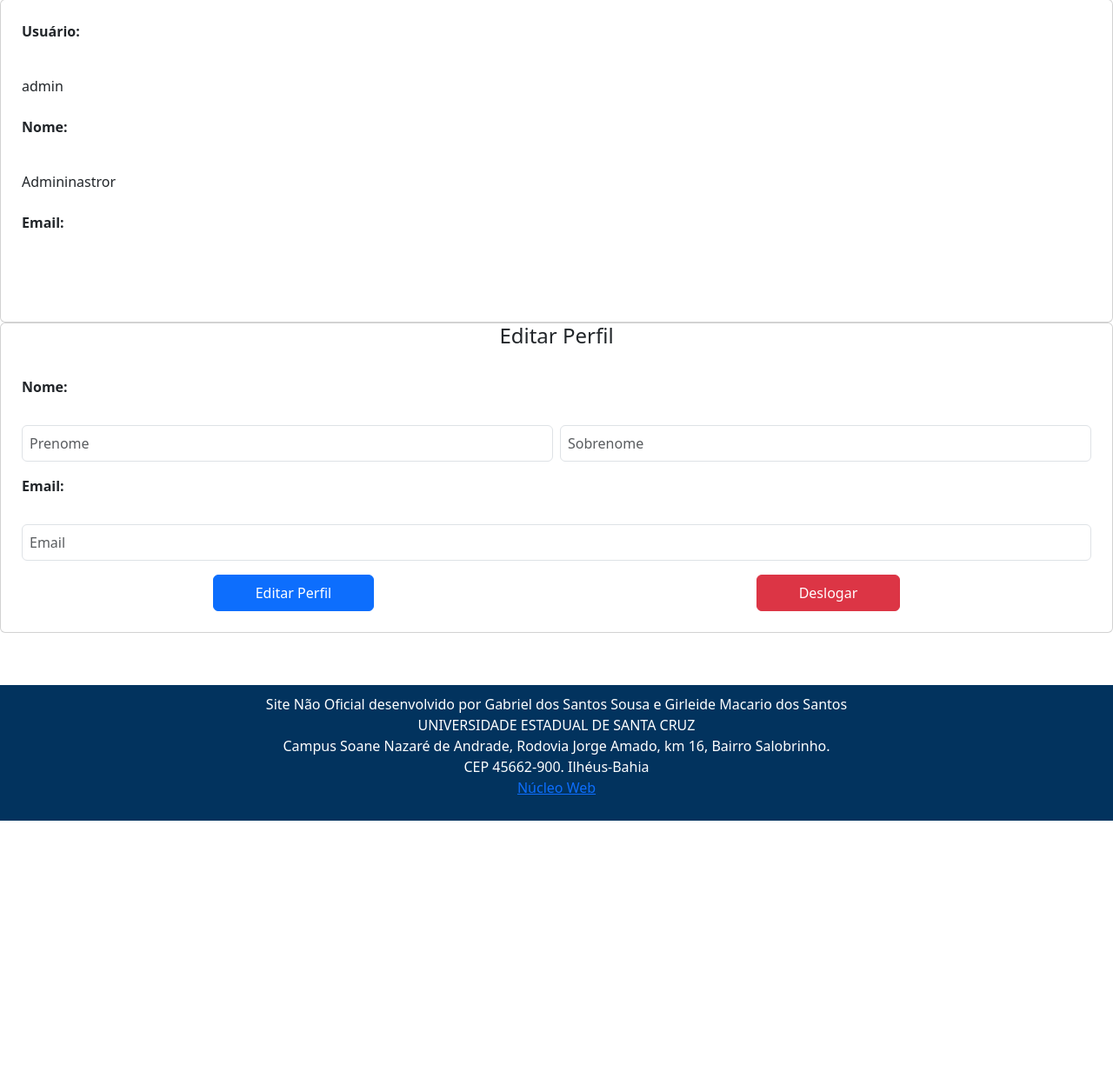
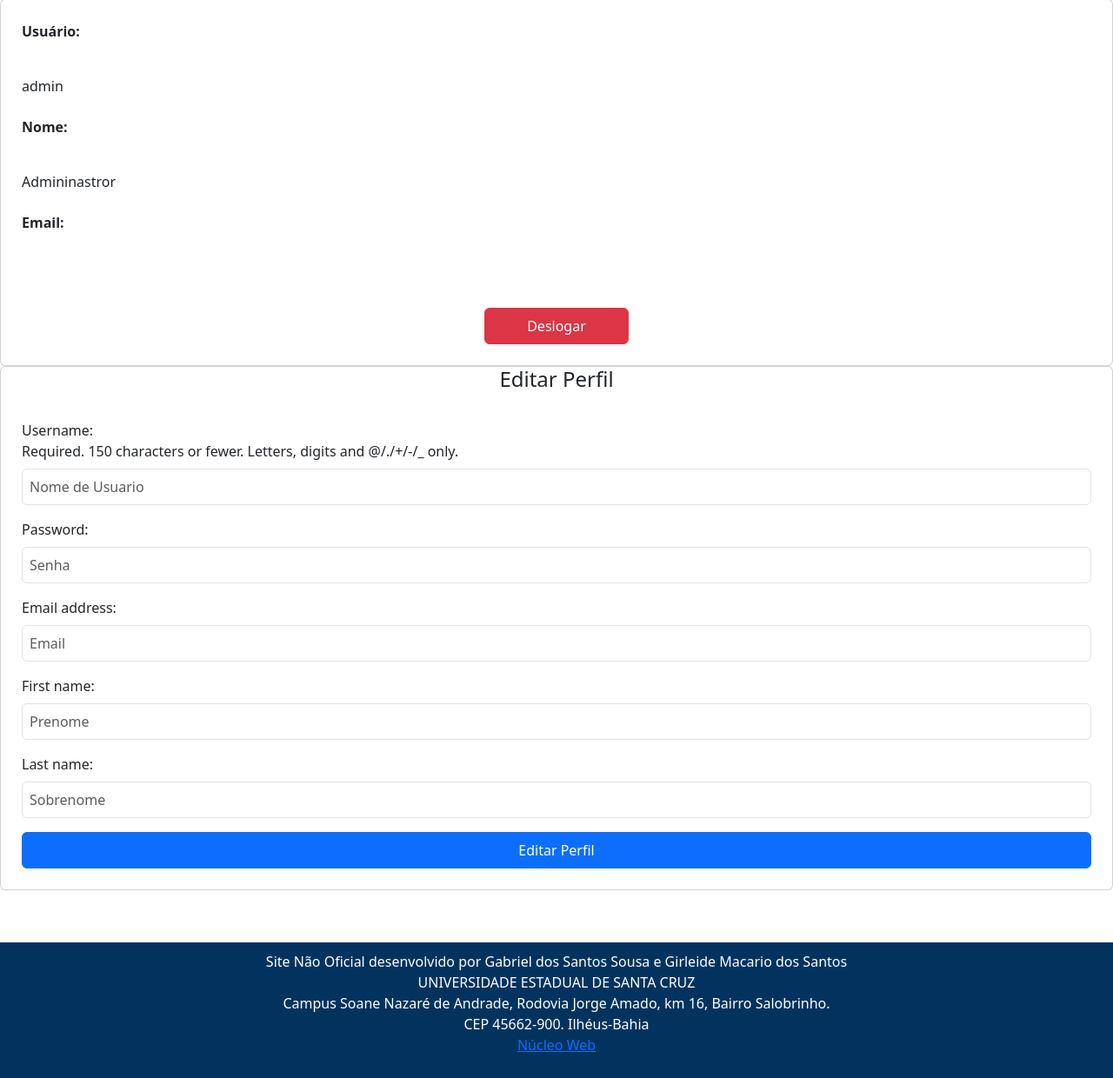
Before and after one commit to gsousa143/site_uesc, a Django app: page /usuario/ in a window 1280 px wide. Shown: the part 242-1482 px from the top of the page at 87% size. Before the commit the page ends 1186 px from the top, so only its background shows below. Run offline with Django 5.2, Linux system fonts and the light colour scheme; a user stored in the database is signed in.

Commit message:
atualizando codigo

```diff
--- a/uesc/uesc_app/templates/adm.html
+++ b/uesc/uesc_app/templates/adm.html
@@ -2,6 +2,7 @@
 {% load static %}
 
 {% block main %}
+<a href="{% url 'cadastro' %}"> Adicionar Usuario</a>
 <div class="table-responsive">
     <table class="table table-bordered table-striped">
         <thead class="thead-dark">
@@ -11,6 +12,7 @@
                 <th>Email</th>
                 <th>Primeiro Nome</th>
                 <th>Sobrenome</th>
+                <th>Editar</th>
                 <th>Super Usuário</th>
                 <th>Ativo</th>
                 <th>Funcionários</th>
@@ -25,6 +27,8 @@
                 <td>{{ usuario.email }}</td>
                 <td>{{ usuario.first_name }}</td>
                 <td>{{ usuario.last_name }}</td>
+
+                <td class="text-center"> <a href="{%url 'admusuario' usuario.id%}" class="btn btn-success">Editar</a> </td>
 
 
                 <td class="text-center">
--- a/uesc/uesc_app/templates/usuario.html
+++ b/uesc/uesc_app/templates/usuario.html
@@ -9,9 +9,9 @@ Login
 
 <div class="card m-8">
     <div class="card-body">
-        <form method="post" action="{% url 'editarusuario' %}" class="d-flex flex-column align-content-around m-2 gap-2">
+        <form method="post" action="{% url 'editarusuario' user.id%}" class="d-flex flex-column align-content-around m-2 gap-2">
             {% csrf_token %}
-            {% csrf_token %}
+
             <p><strong>Usuário:</strong></p>
             <input type="text" readonly class="form-control-plaintext my-2" value="{{user.username}}">
 
@@ -23,7 +23,12 @@ Login
 
             <p><strong>Email:</strong></p>
             <input type="text" readonly class="form-control-plaintext my-2" value="{{user.email}}">
-
+            <div class="d-flex justify-content-around">
+                <a class="btn btn-danger px-5 py-2" href="{% url 'logout' %}">Deslogar</a>
+                {% if not user.is_superuser %}
+                    <a class="btn btn-danger px-5 py-2" href="{% url 'remover' user.id %}">Remover Conta</a>
+                {% endif %}
+            </div>
         </form>
     </div>
 </div>
@@ -34,21 +39,10 @@ Login
         </h4>
     </div>
     <div class="card-body">
-        <form method="post" action="{% url 'editarusuario' %}" class="d-flex flex-column align-content-around m-2 gap-2">
-            <p><strong>Nome:</strong></p>
-            <div class="d-flex gap-2">
-                {{form_cadastro.first_name}}
-                {{form_cadastro.last_name}}
-            </div>
-            <p><strong>Email:</strong></p>
-            {{form_cadastro.email}}
-            <div class="d-flex justify-content-around">
-                <button type="submit" class="btn btn-primary px-5 py-2">Editar Perfil</button>
-                <a class="btn btn-danger px-5 py-2" href="{% url 'logout' %}">Deslogar</a>
-                {% if not user.is_superuser %}
-                    <a class="btn btn-danger px-5 py-2" href="{% url 'remover' user.id %}">Remover Conta</a>
-                {% endif %}
-            </div>
+        <form method="post" action="{% url 'editarusuario' user.id %}" class="d-flex flex-column align-content-around m-2 gap-2">
+            {% csrf_token %}
+            {{form_cadastro}}
+            <button type="submit" class="btn btn-primary px-5 py-2">Editar Perfil</button>
         </form>
     </div>
 </div>
--- a/uesc/uesc_app/urls.py
+++ b/uesc/uesc_app/urls.py
@@ -5,17 +5,23 @@ urlpatterns = [
     path('',views.home,name='home'),
     path("noticias/",views.noticias,name="noticias"),
     path("editais/",views.editais,name="editais"),
+
     path("additens/",views.additens,name="additens"),
     path("addtipo/",views.formTipo,name="formTipo"),
     path("addgrupo/",views.formGrupo,name="formGrupo"),
     path("addlink/",views.formLink,name="formLink"),
+
+
     path("usuario/",views.usuario,name="usuario"),
     path("login/",views.login,name="login"),
     path("logout/",views.logout,name="logout"),
     path("cadastro/",views.cadastro,name="cadastro"),
     path("remover/<id>",views.remover, name="remover"),
-    path("editarusuario/",views.editarUsuario,name="editarusuario"),
+    path("editarusuario/<id>",views.editarUsuario,name="editarusuario"),
+
+
     path("adm",views.adm,name="adm"),
+    path("admusuario/<id>",views.admusuario,name="admusuario"),
     path("alternaractive/<id>",views.alternaractive,name="alternaractive"),
     path("alternarsuperuser/<id>",views.alternarsuperuser,name="alternarsuperuser"),
     path("alternarstaff/<id>",views.alternarstaff,name="alternarstaff"),
--- a/uesc/uesc_app/views.py
+++ b/uesc/uesc_app/views.py
@@ -6,6 +6,7 @@ from django.urls import reverse
 from django.contrib.auth import login as auth_login, logout as auth_logout, authenticate
 from django.contrib.auth.hashers import make_password
 from django.contrib import messages
+from django.contrib.auth.models import Permission
 
 def home(request):
     tipos = Tipo.objects.all()
@@ -66,19 +67,25 @@ def formLink(request):
     form = LinkForm(request.POST)
     if form.is_valid():
         form.save()
-        return HttpResponseRedirect(reverse("additens"))
+    else:
+        messages.error(request, 'Valor inválidos.')
+    return HttpResponseRedirect(reverse("additens"))
 
 def formGrupo(request):
     form = GrupoForm(request.POST)
     if form.is_valid():
         form.save()
-        return HttpResponseRedirect(reverse("additens"))
+    else:
+        messages.error(request, 'Valor inválidos.')
+    return HttpResponseRedirect(reverse("additens"))
 
 def formTipo(request):
     form = TipoForm(request.POST)
     if form.is_valid():
         form.save()
-        return HttpResponseRedirect(reverse("additens"))
+    else:
+        messages.error(request, 'Valor inválidos.')
+    return HttpResponseRedirect(reverse("additens"))
 
 
 def login(request):
@@ -130,12 +137,10 @@ def remover(request,id):
 
 
 
-def editarUsuario (request):
+def editarUsuario (request,id):
     if request.method == 'POST':
-        usuario = User.objects.get(id=request.user.id)
+        usuario = User.objects.get(id=id)
         novo_usuario = request.POST.copy()
-        novo_usuario['password'] = usuario.password
-        novo_usuario['username'] = usuario.username
         user = cadastroForm(instance=usuario, data=novo_usuario)
         if user.is_valid:
             user.save()
@@ -143,14 +148,17 @@ def editarUsuario (request):
 
 
 def adm(request):
-    usuarios = User.objects.all;
-    contexto = {"usuarios":usuarios}
-    return render(request, "adm.html", contexto)
+    if request.method == "GET" and request.user.is_superuser:
+        usuarios = User.objects.all;
+        contexto = {"usuarios":usuarios}
+        return render(request, "adm.html", contexto)
+    return HttpResponseRedirect(reverse('home'))
 
 
 def editarpermissao(request,id):
     usuario = User.objects.get(id = id)
-    contexto = {"usuario":usuario}
+    form_cadastro = cadastroForm()
+    contexto = {"usuario":usuario,"form_cadastro":form_cadastro}
     return render(request, "editarpermissao.html", contexto)
 
 
@@ -174,3 +182,14 @@ def alternarstaff(request,id):
     usuario.is_staff = not usuario.is_staff
     usuario.save()
     return HttpResponseRedirect(reverse("adm"))
+
+
+def admusuario(request,id):
+    usuario = User.objects.get(id=id)
+    permissoes = Permission.objects.order_by("id")
+    form_cadastro = cadastroForm()
+    contexto = {
+        "usuario":usuario,
+        "permissoes":permissoes,
+        "form_cadastro":form_cadastro}
+    return render(request,"admusuario.html",contexto)
```
Also changed, not shown: uesc/uesc_app/templates/admusuario.html (added, +20 -0 lines), uesc/db.sqlite3.
